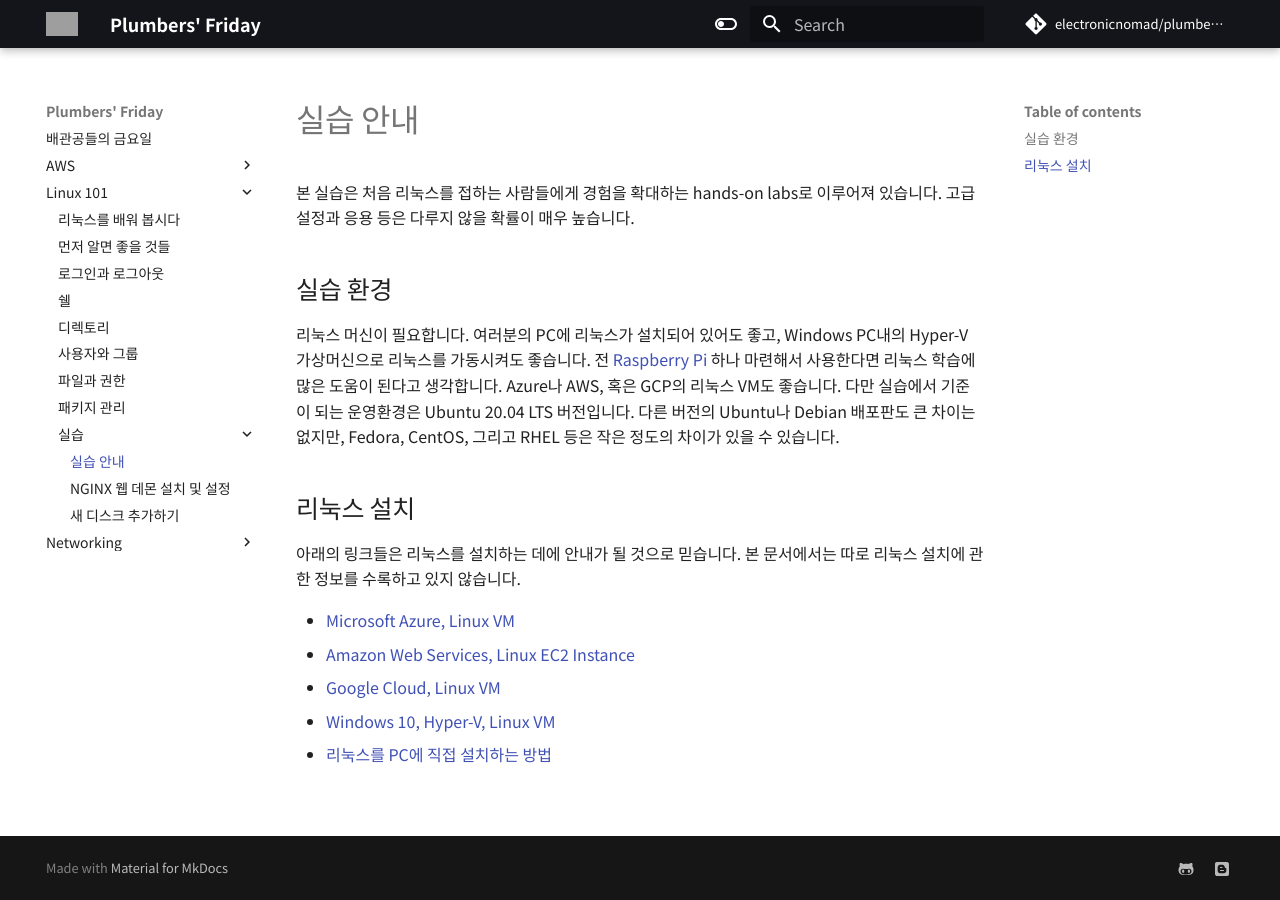
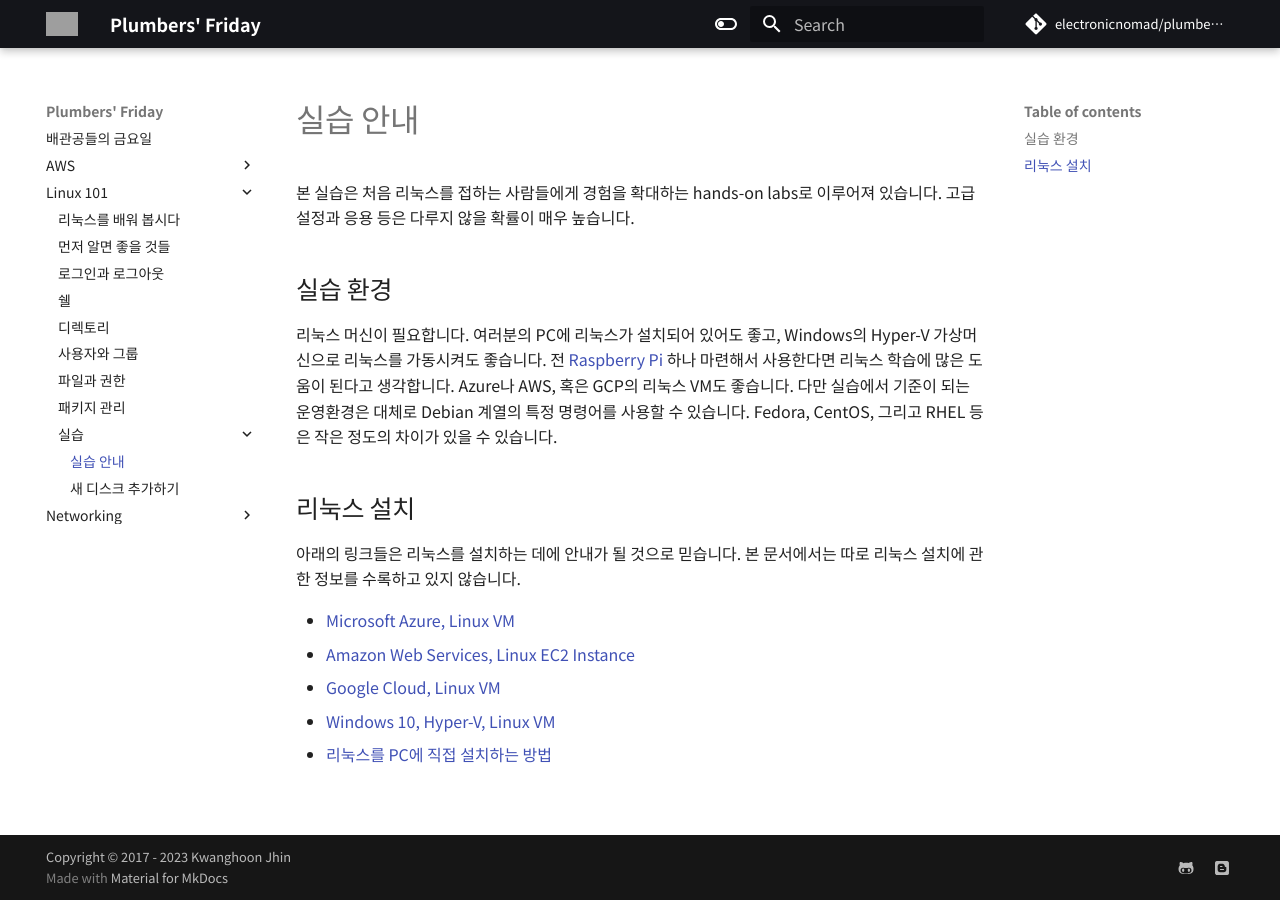
Before and after one commit to electronicnomad/plumbers-friday, an MkDocs documentation site: the page built from docs/linux/tutorials/index.md, in a window 1280 px wide. Built offline with MkDocs 1.6.1 and Material for MkDocs 9.7.7, drawn with Linux system fonts in a browser that asks for light colours; some web fonts are replaced; comment, search, counter and statistics services are not loaded; grey boxes are pictures that could not be loaded.

Commit message:
"약간의 변경"
	modified:   .pages
	modified:   index.md
	deleted:    nginx.md
	deleted:    the-birth-of-the-web.png
	modified:   ../../../mkdocs.yml

```diff
--- a/docs/linux/tutorials/index.md
+++ b/docs/linux/tutorials/index.md
@@ -6,9 +6,13 @@
 
 ## 실습 환경
 
-리눅스 머신이 필요합니다. 여러분의 PC에 리눅스가 설치되어 있어도 좋고, Windows PC내의 Hyper-V 가상머신으로 리눅스를 가동시켜도 좋습니다. 전 [Raspberry Pi](https://www.raspberrypi.org/) 하나 마련해서 사용한다면 리눅스 학습에 많은 도움이 된다고 생각합니다.
-Azure나 AWS, 혹은 GCP의 리눅스 VM도 좋습니다. 다만 실습에서 기준이 되는 운영환경은 Ubuntu 20.04 LTS 버전입니다.
-다른 버전의 Ubuntu나 Debian 배포판도 큰 차이는 없지만, Fedora, CentOS, 그리고 RHEL 등은 작은 정도의 차이가 있을 수 있습니다.
+리눅스 머신이 필요합니다.
+여러분의 PC에 리눅스가 설치되어 있어도 좋고,
+Windows의 Hyper-V 가상머신으로 리눅스를 가동시켜도 좋습니다.
+전 [Raspberry Pi](https://www.raspberrypi.org/) 하나 마련해서 사용한다면 리눅스 학습에 많은 도움이 된다고 생각합니다.
+Azure나 AWS, 혹은 GCP의 리눅스 VM도 좋습니다.
+다만 실습에서 기준이 되는 운영환경은 대체로 Debian 계열의 특정 명령어를 사용할 수 있습니다.
+Fedora, CentOS, 그리고 RHEL 등은 작은 정도의 차이가 있을 수 있습니다.
 
 ## 리눅스 설치
 
--- a/mkdocs.yml
+++ b/mkdocs.yml
@@ -46,6 +46,7 @@ theme:
 plugins:
   - search
   - awesome-pages
+  #- git-authors
   - git-revision-date-localized:
       type: timeago
   - redirects:
@@ -90,3 +91,4 @@ extra:
 #
 #extra_css:
 #  - stylesheets/extra.css
+copyright: Copyright &copy; 2017 - 2023 Kwanghoon Jhin
```
Also changed, not shown: docs/linux/tutorials/nginx.md (deleted, +0 -56 lines), docs/linux/tutorials/.pages, 1 other file.
